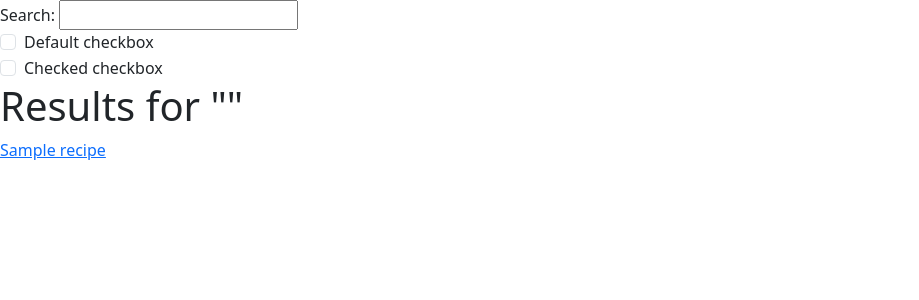
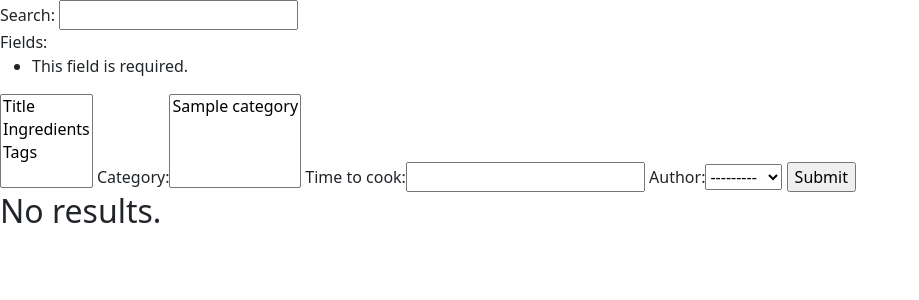
Before and after one commit to TylerWolfWilliams/food_for_thought, a Django app: page /recipes/results/ in a window 1280 px wide. Shown: the part 76-376 px from the top of the page, without its empty margins (0-919 px from the left). Run offline with Django 3.2, Linux system fonts and the light colour scheme; tables that the repository leaves empty hold one stand-in row (values such as "Sample post").

Commit message:
more search stuff

```diff
--- a/recipes/forms.py
+++ b/recipes/forms.py
@@ -40,3 +40,9 @@ class ReviewForm(forms.ModelForm):
     class Meta:
         model = Review
         exclude = ('author', 'recipe',)
+
+class SearchForm(forms.Form):
+    fields = forms.MultipleChoiceField(choices = [("title", "Title"), ("ing", "Ingredients"), ("tags", "Tags")])
+    category = forms.ModelMultipleChoiceField(Category.objects.all(), required=False)
+    time_to_cook = forms.DurationField(required = False)
+    author = forms.ModelChoiceField(UserProfile.objects.all(), required=False)
--- a/recipes/views.py
+++ b/recipes/views.py
@@ -10,7 +10,7 @@ from django.db.models import Avg
 from django.db.models import Q
 
 from recipes.models import Category, Recipe, Review, UserProfile
-from recipes.forms import UserForm, UserProfileForm, RecipeForm, ReviewForm
+from recipes.forms import UserForm, UserProfileForm, RecipeForm, ReviewForm, SearchForm
 
 
 def home(request):
@@ -43,13 +43,40 @@ def show_category(request, category_name_slug):
 
 
 def show_results(request):
-    req = request.GET.get('q')
-    if req is None:
-        req = ""
+    print(type(request.GET))
+    req = request.GET.get('q', default="")
+
+    search_types = {
+            'title': Q(title__icontains=req),
+            'ing': Q(ingredients__icontains=req),
+            'tags': Q(tags__icontains=req)
+            }
+
+    form = SearchForm(request.GET)
+
+    context_dict = {"request": req, "form": form}
     query = Q()
-    query |= Q(title__icontains=req)
-    results = Recipe.objects.filter(query)
-    context_dict = {"results": results, "request": req}
+    if form.is_valid():
+        fields = form.cleaned_data['fields']
+        categories = form.cleaned_data['category']
+        time = form.cleaned_data['time_to_cook']
+        author = form.cleaned_data['author']
+
+        for field in fields:
+            query |= search_types[field]#.get(field, Q())
+
+        if categories.exists():
+            query &= Q(category__in = categories)
+
+        if time:
+            query &= Q(cooking_time__lte = time)
+
+        if author:
+            query &= Q(author = User.objects.get(userprofile=author))
+
+        print(query)
+        results = Recipe.objects.filter(query)
+        context_dict["results"] = results
 
     return render(request, 'recipes/results.html', context=context_dict)
 
--- a/templates/recipes/base.html
+++ b/templates/recipes/base.html
@@ -32,6 +32,7 @@
 
                 <form class="d-flex" role="search" action="{% url 'recipes:show_results' %}" method="get">
                     <input name="q" class="form-control me-2" type="search" placeholder="Search" aria-label="Search">
+                    <input name="fields" type="hidden" value="title">
                     <button class="btn btn-outline-success" type="submit">Search</button>
                 </form>
 
--- a/templates/recipes/results.html
+++ b/templates/recipes/results.html
@@ -4,23 +4,40 @@
 {% block body_block %}
 <form action="./" method="get">
     Search: <input type="text" name="q" value={{ request }}></br>
+    {{ form }}
+    <input type="submit">
+</form>
 
-    <div class="form-check">
-        <input class="form-check-input" type="checkbox" value="" id="flexCheckDefault">
-        <label class="form-check-label" for="flexCheckDefault">
-            Default checkbox
-        </label>
+{% if results %}
+    <h2>Results for "{{ request }}":</h2>
+
+    {% for recipe in results %}
+    <div class="card mb-3" style="max-width: 300px; margin-left: 10px">
+      <div class="row g-0">
+        <div class="col-md-4">
+            <img src="{{ recipe.image.url }}" class="img-fluid rounded-start" alt="{{ recipe.title }} image">
+        </div>
+        <div class="col-md-8">
+          <div class="card-body">
+
+            <a href="{% url 'recipes:show_recipe' recipe.author.id recipe.slug %}">
+              <h5 class="card-title">{{ recipe.title }}</h5>
+            </a>
+
+            <p class="card-text"><small class="text-muted">
+                Written by
+                <a href="{% url 'recipes:show_non_user_account' recipe.author.id %}">
+                    {{ recipe.author.username }}
+                </a>
+            </small></p>
+
+          </div>
+        </div>
+      </div>
     </div>
-    <div class="form-check">
-        <input class="form-check-input" type="checkbox" value="" id="flexCheckChecked">
-        <label class="form-check-label" for="flexCheckChecked">
-            Checked checkbox
-        </label>
-    </div>
+    {% endfor %}
+{% else %}
+<h2>No results.</h2>
+{% endif %}
 
-</form>
-<h1>Results for "{{ request }}"</h1>
-{% for recipe in results %}
-<a href="{% url 'recipes:show_recipe' recipe.author.id recipe.slug %}">{{ recipe.title }}</a> <br>
-{% endfor %}
 {% endblock %}
```
